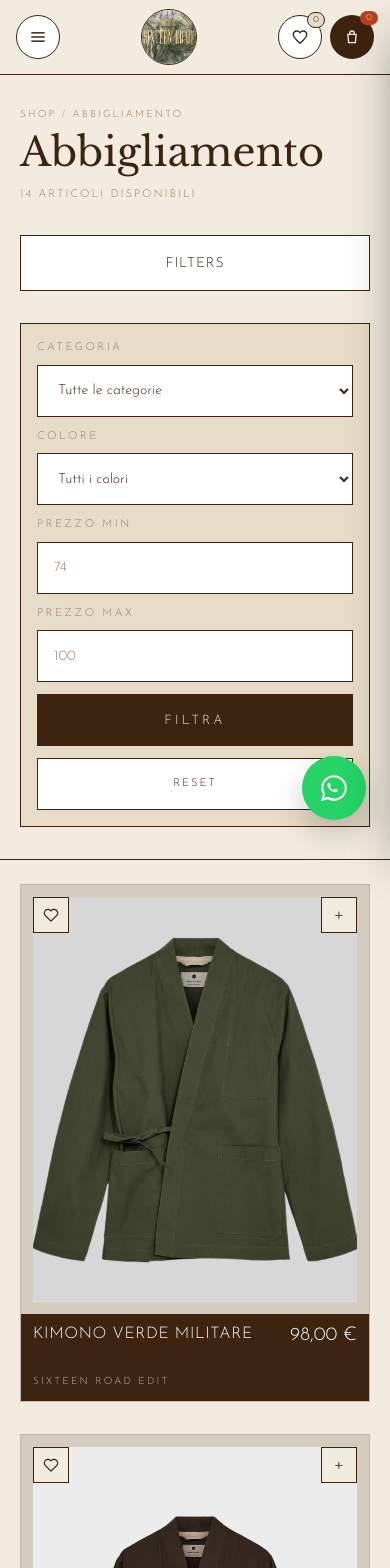
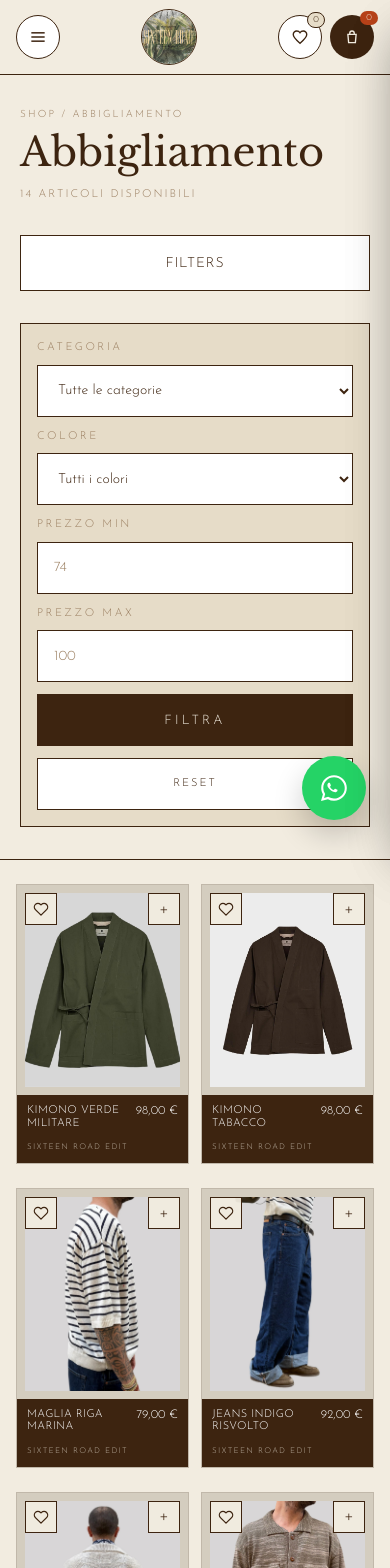
Before and after one commit to pistolesi0andrea/SixteenRoad, a Next.js app: page /collections/abbigliamento in a window 390 px wide. Shown: the top 1568 px of the page. Built offline with nearby package versions, Linux system fonts and the light colour scheme; a web font is replaced by a local one.

Commit message:
2 prodotti per riga
2 prodotti per riga

```diff
--- a/components/Header.tsx
+++ b/components/Header.tsx
@@ -229,7 +229,7 @@ export function Header() {
                 key={link.href}
                 href={link.href}
                 onClick={() => setIsMobileMenuOpen(false)}
-                className="border-b border-brand-border py-4 font-libre text-[28px] leading-[1.05] text-brand-dark-brown no-underline"
+                className="border-b border-brand-border py-4 font-libre text-[24px] leading-[1.05] text-brand-dark-brown no-underline sm:text-[26px]"
               >
                 {link.label}
               </Link>
--- a/components/catalog/CatalogProductCard.tsx
+++ b/components/catalog/CatalogProductCard.tsx
@@ -31,7 +31,7 @@ export function CatalogProductCard({
 
   return (
     <article className="group overflow-hidden border border-[rgba(61,36,16,0.12)] bg-brand-tortora">
-      <div className="relative overflow-hidden bg-brand-tortora p-3 sm:p-4">
+      <div className="relative overflow-hidden bg-brand-tortora p-2 sm:p-4">
         <Link href={`/products/${product.handle}`} className="block">
           <div className="relative aspect-[4/5] overflow-hidden bg-[rgba(255,255,255,0.34)]">
             {primaryImage ? (
@@ -64,7 +64,7 @@ export function CatalogProductCard({
             )}
 
             {isSoldOut ? (
-              <div className="absolute left-1/2 top-1/2 z-20 -translate-x-1/2 -translate-y-1/2 border border-brand-dark-brown bg-[rgba(245,240,232,0.94)] px-5 py-3 text-[15px] uppercase tracking-[0.24em] text-brand-dark-brown sm:px-6 sm:text-[18px]">
+              <div className="absolute left-1/2 top-1/2 z-20 -translate-x-1/2 -translate-y-1/2 border border-brand-dark-brown bg-[rgba(245,240,232,0.94)] px-3 py-2 text-[11px] uppercase tracking-[0.18em] text-brand-dark-brown sm:px-6 sm:text-[18px] sm:tracking-[0.24em]">
                 Sold out
               </div>
             ) : null}
@@ -74,7 +74,7 @@ export function CatalogProductCard({
         <WishlistToggleButton
           product={product}
           ariaLabel={`Salva ${product.title} nella wishlist`}
-          className="absolute left-3 top-3 flex h-9 w-9 items-center justify-center border border-brand-border bg-[rgba(242,236,224,0.94)] text-brand-dark-brown transition-colors duration-200 sm:left-4 sm:top-4 sm:h-10 sm:w-10"
+          className="absolute left-2 top-2 flex h-8 w-8 items-center justify-center border border-brand-border bg-[rgba(242,236,224,0.94)] text-brand-dark-brown transition-colors duration-200 sm:left-4 sm:top-4 sm:h-10 sm:w-10"
           activeClassName="bg-brand-dark-brown text-white"
           inactiveClassName="hover:bg-brand-dark-brown hover:text-brand-cream"
         />
@@ -82,7 +82,7 @@ export function CatalogProductCard({
           product={product}
           ariaLabel={`Aggiungi ${product.title} al carrello`}
           disabled={isSoldOut}
-          className={`absolute right-3 top-3 flex h-9 w-9 items-center justify-center border border-brand-border bg-[rgba(242,236,224,0.94)] text-[20px] text-brand-dark-brown transition-colors duration-200 sm:right-4 sm:top-4 sm:h-10 sm:w-10 sm:text-[22px] ${
+          className={`absolute right-2 top-2 flex h-8 w-8 items-center justify-center border border-brand-border bg-[rgba(242,236,224,0.94)] text-[18px] text-brand-dark-brown transition-colors duration-200 sm:right-4 sm:top-4 sm:h-10 sm:w-10 sm:text-[22px] ${
             isSoldOut
               ? "cursor-not-allowed opacity-60"
               : "hover:bg-brand-dark-brown hover:text-brand-cream"
@@ -92,32 +92,32 @@ export function CatalogProductCard({
         </AddToCartButton>
       </div>
 
-      <div className="bg-brand-dark-brown px-3 py-3 text-brand-cream sm:px-4 sm:py-4">
+      <div className="bg-brand-dark-brown px-2.5 py-2.5 text-brand-cream sm:px-4 sm:py-4">
         <Link href={`/products/${product.handle}`} className="block no-underline">
-          <div className="flex items-start justify-between gap-4">
+          <div className="flex items-start justify-between gap-2 sm:gap-4">
             <div className="min-w-0 flex-1">
-              <h3 className="min-h-[40px] text-[16px] leading-[1.12] font-josefin uppercase tracking-[0.04em] text-white sm:min-h-[44px] sm:text-[20px] sm:leading-[1.08]">
+              <h3 className="min-h-[30px] text-[11px] leading-[1.15] font-josefin uppercase tracking-[0.03em] text-white sm:min-h-[44px] sm:text-[20px] sm:leading-[1.08]">
                 {product.title}
               </h3>
             </div>
             <div className="shrink-0 text-right">
               {showSalePricing && compareAtPrice ? (
                 <>
-                  <div className="text-[20px] leading-none text-white sm:text-[24px]">
+                  <div className="text-[13px] leading-none text-white sm:text-[24px]">
                     {formatPrice(price.amount, price.currencyCode)}
                   </div>
-                  <div className="mt-2 flex flex-col items-end gap-2">
-                    <div className="text-[15px] leading-none text-[rgba(242,236,224,0.72)] line-through sm:text-[17px]">
+                  <div className="mt-1.5 flex flex-col items-end gap-1.5 sm:mt-2 sm:gap-2">
+                    <div className="text-[10px] leading-none text-[rgba(242,236,224,0.72)] line-through sm:text-[17px]">
                       {formatPrice(compareAtPrice.amount, compareAtPrice.currencyCode)}
                     </div>
                     <div className="flex flex-col items-end gap-2 sm:flex-row sm:items-center">
                       {discountPercentage ? (
-                        <span className="border border-[rgba(242,236,224,0.28)] bg-[rgba(242,236,224,0.08)] px-2 py-1 text-[12px] uppercase tracking-[0.16em] text-white sm:text-[13px]">
+                        <span className="border border-[rgba(242,236,224,0.28)] bg-[rgba(242,236,224,0.08)] px-1.5 py-1 text-[9px] uppercase tracking-[0.12em] text-white sm:px-2 sm:text-[13px] sm:tracking-[0.16em]">
                           -{discountPercentage}%
                         </span>
                       ) : null}
                     </div>
-                    <div className="text-[12px] uppercase tracking-[0.14em] text-[rgba(242,236,224,0.72)] sm:text-[13px]">
+                    <div className="text-[8px] uppercase tracking-[0.1em] text-[rgba(242,236,224,0.72)] sm:text-[13px] sm:tracking-[0.14em]">
                       Risparmi{" "}
                       {formatPrice(
                         String(Number(compareAtPrice.amount) - Number(price.amount)),
@@ -127,14 +127,14 @@ export function CatalogProductCard({
                   </div>
                 </>
               ) : (
-                <div className="text-[19px] leading-none text-white sm:text-[22px]">
+                <div className="text-[12px] leading-none text-white sm:text-[22px]">
                   {formatPrice(price.amount, price.currencyCode)}
                 </div>
               )}
             </div>
           </div>
         </Link>
-        <div className="mt-2 text-[10px] uppercase tracking-[0.22em] text-[rgba(242,236,224,0.7)]">
+        <div className="mt-1.5 text-[8px] uppercase tracking-[0.16em] text-[rgba(242,236,224,0.7)] sm:mt-2 sm:text-[10px] sm:tracking-[0.22em]">
           {product.vendor}
         </div>
       </div>
--- a/components/catalog/CollectionCatalogView.tsx
+++ b/components/catalog/CollectionCatalogView.tsx
@@ -345,7 +345,7 @@ export function CollectionCatalogView({
       </section>
 
       {filteredProducts.length > 0 ? (
-        <section className="grid grid-cols-1 gap-x-5 gap-y-8 px-5 py-6 sm:grid-cols-2 sm:px-8 md:gap-x-6 md:gap-y-10 md:px-10 xl:grid-cols-3 xl:gap-x-8 xl:gap-y-12 xl:px-14 2xl:grid-cols-4">
+        <section className="grid grid-cols-2 gap-x-3 gap-y-6 px-4 py-6 sm:grid-cols-2 sm:gap-x-5 sm:gap-y-8 sm:px-8 md:gap-x-6 md:gap-y-10 md:px-10 xl:grid-cols-3 xl:gap-x-8 xl:gap-y-12 xl:px-14 2xl:grid-cols-4">
           {filteredProducts.map((product) => (
             <CatalogProductCard key={product.id} product={product} collectionHandle={handle} />
           ))}
```
